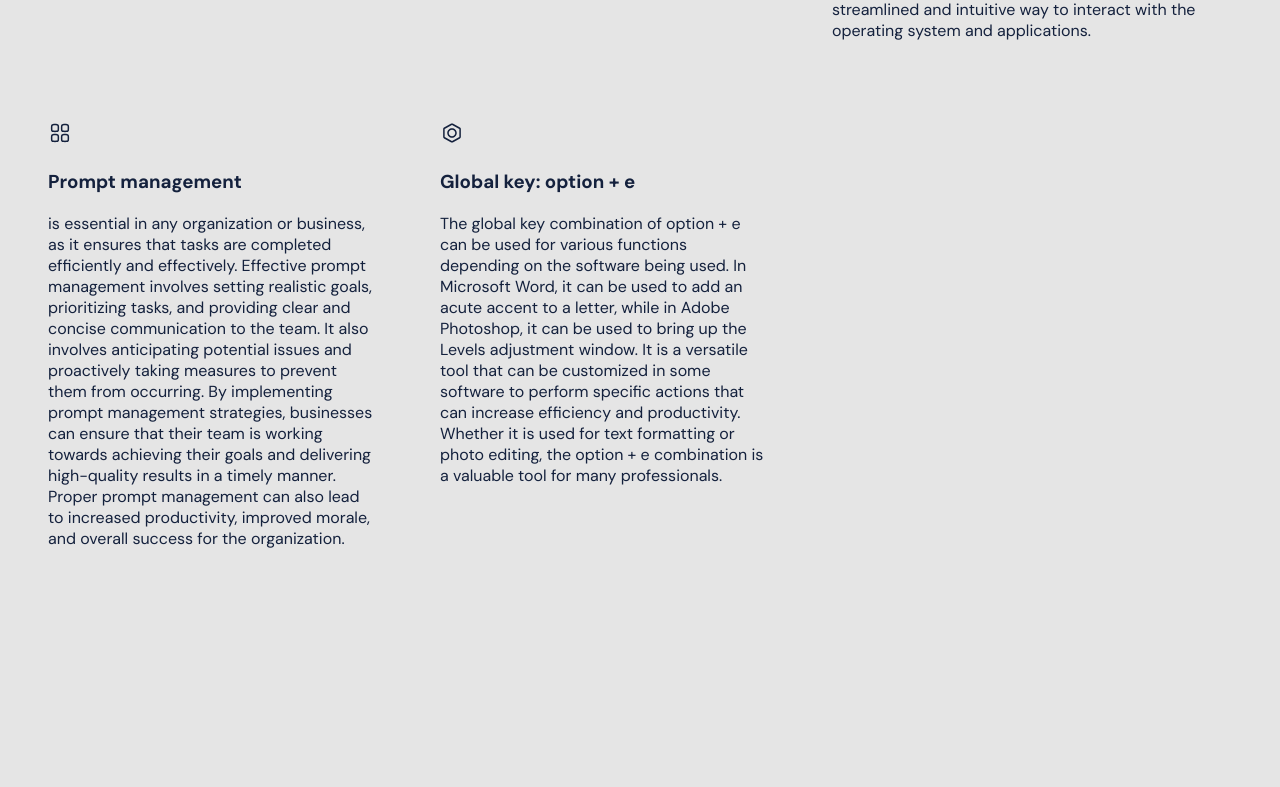
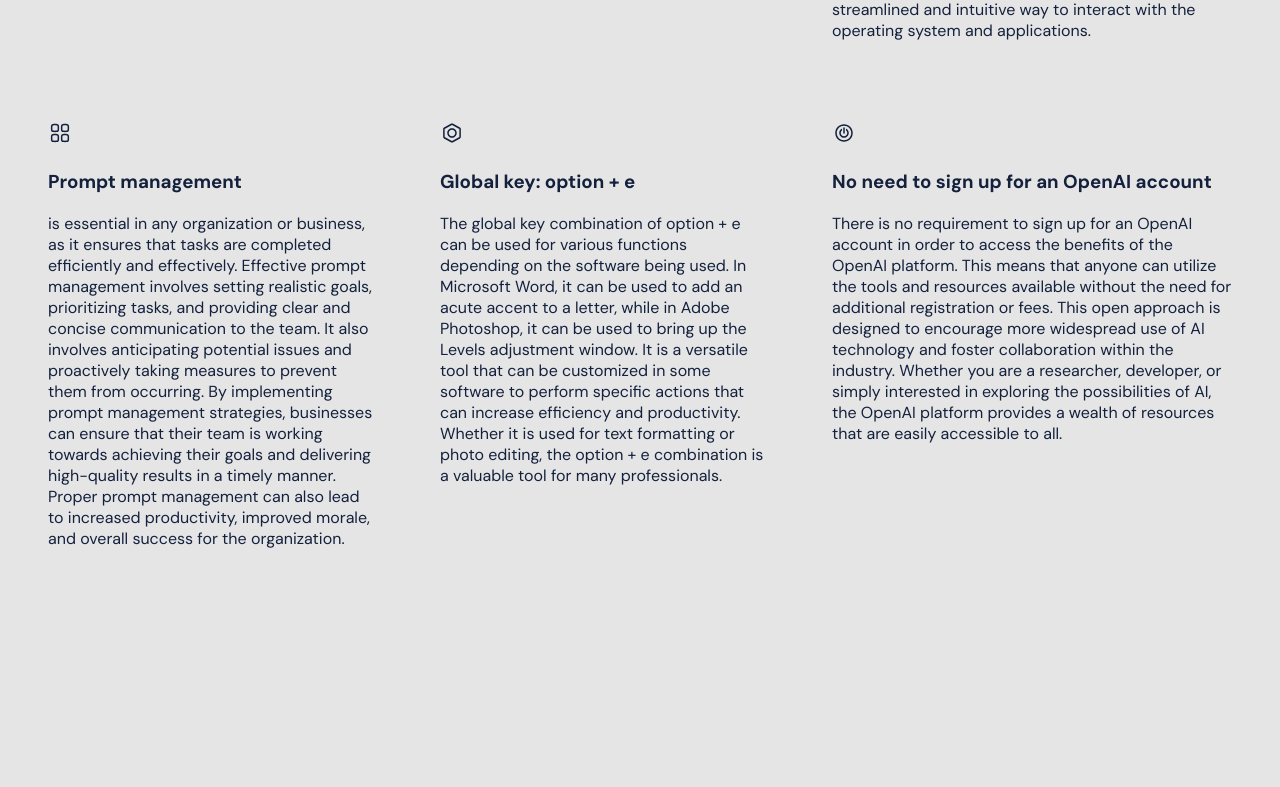
Before and after one commit to buhe/Arx-landing, a Next.js app: page / in a window 1280 px wide. Shown: the part 1469-2256 px from the top of the page. Built offline with nearby package versions, Linux system fonts and the light colour scheme.

Commit message:
"Add two featured items to itemFeatured array\n\nThe commit message above reflects the changes made in the code, describing the addition of two featured items to the itemFeatured array. It is concise and informative, written in present tense, and it accurately reflects the changes made to the code."

```diff
--- a/Components/Featured/itemFuatered.js
+++ b/Components/Featured/itemFuatered.js
@@ -29,6 +29,12 @@
     title: "Global key: option + e",
     text: "The global key combination of option + e can be used for various functions depending on the software being used. In Microsoft Word, it can be used to add an acute accent to a letter, while in Adobe Photoshop, it can be used to bring up the Levels adjustment window. It is a versatile tool that can be customized in some software to perform specific actions that can increase efficiency and productivity. Whether it is used for text formatting or photo editing, the option + e combination is a valuable tool for many professionals.",
   },
+  {
+    id: 6,
+    image: "Power-button.svg",
+    title: "No need to sign up for an OpenAI account",
+    text: "There is no requirement to sign up for an OpenAI account in order to access the benefits of the OpenAI platform. This means that anyone can utilize the tools and resources available without the need for additional registration or fees. This open approach is designed to encourage more widespread use of AI technology and foster collaboration within the industry. Whether you are a researcher, developer, or simply interested in exploring the possibilities of AI, the OpenAI platform provides a wealth of resources that are easily accessible to all.",
+  },
 ];
 
 export default itemFeatured;
```
